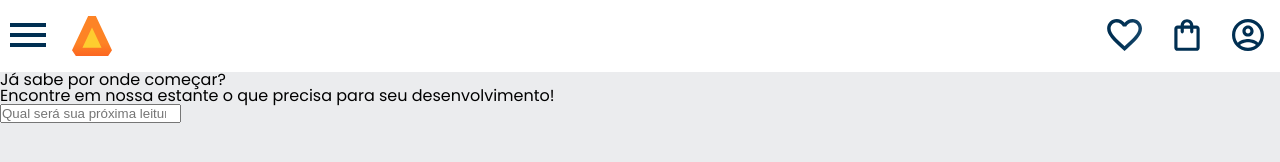
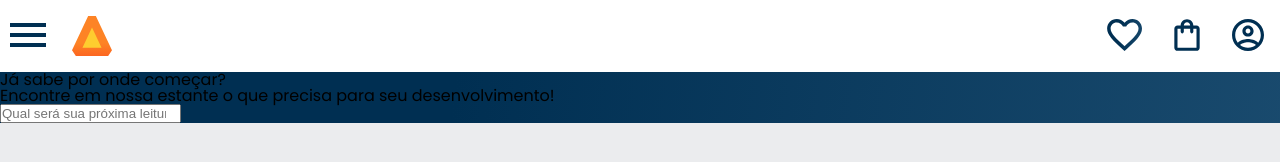
Before and after one commit to JhonnatanAguiar/Projeto-Alurabooks, a plain HTML site: page index.html in a window 1280 px wide. Drawn offline with Linux system fonts and the light colour scheme.

Commit message:
Update 2

```diff
--- a/styles/banner.css
+++ b/styles/banner.css
@@ -1,3 +1,3 @@
 .banner {
-    background-color: var(--cor-secundaria);
+    background: var(--cor-secundaria);
 }
```
